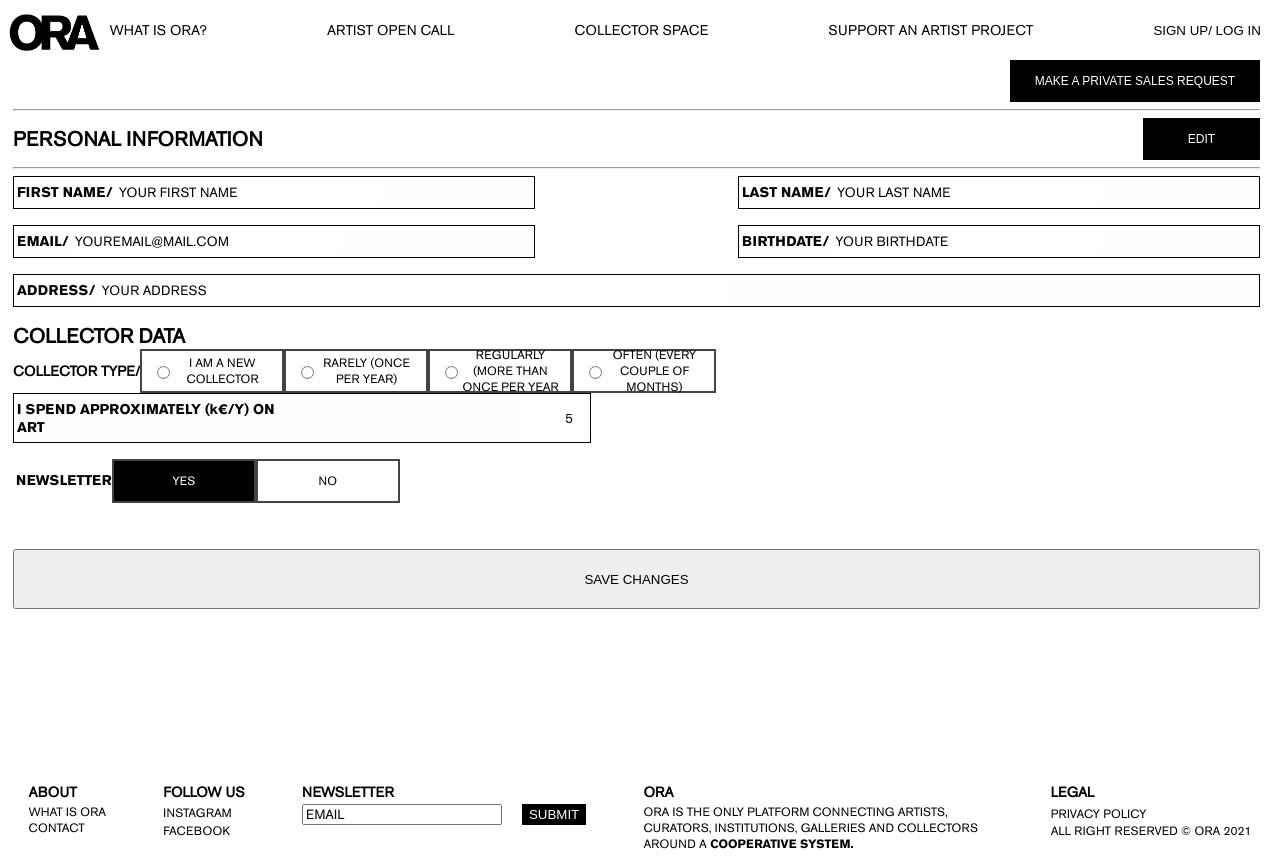
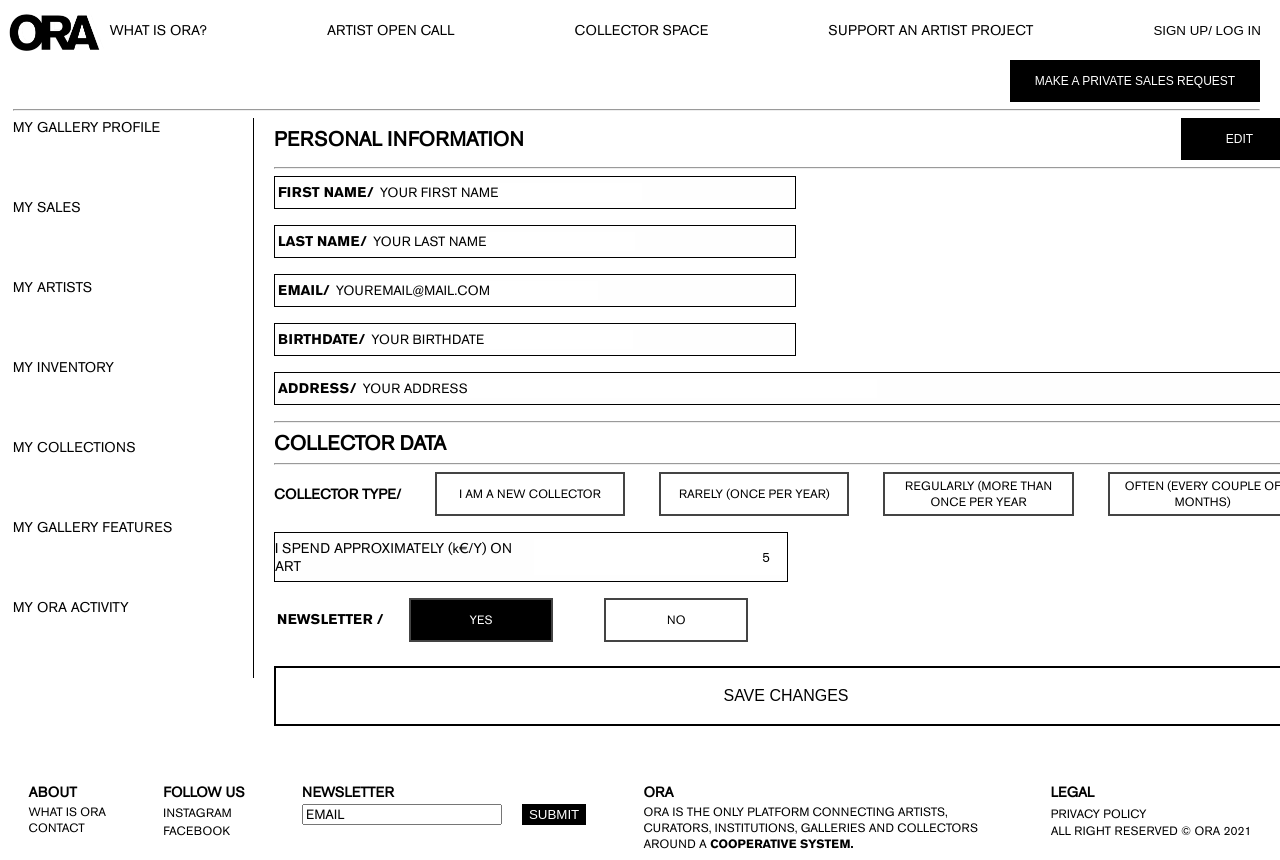
Before and after one commit to ORA-Arts/ora-prototype, a React (Create React App) app in the folder client/: page /collector/profile in a window 1280 px wide. Built offline with nearby package versions, Linux system fonts and the light colour scheme; no server answers.

Commit message:
status quo

```diff
--- a/client/src/components/CollectorProfile/CollectorProfile.css
+++ b/client/src/components/CollectorProfile/CollectorProfile.css
@@ -3,6 +3,19 @@
   margin-left:13px;
   margin-right: 20px;
 }
+
+#formContainer{
+  display: flex;
+  flex-direction: row;
+
+}
+
+#formContainerField {
+  width: auto;
+  margin-left: 20px;
+}
+
+
 
 .collectorHeader .btnPrivate {
   width: 250px;
@@ -25,14 +38,13 @@
   width: 100%;
   display: flex;
   justify-content: space-between;
-
 }
-
 
 .personalInformation h1{
   margin: 0;
   font-family: 'akzidenz-grotesk_proregular';
   font-size: 20px;
+  align-items: flex-end;
 }
 
 
@@ -61,20 +73,25 @@
 }
 
 .collectorType{
+  width: 80vw;;
   display: flex;
-  justify-content: space-evenly;
+  justify-content: space-between;
   align-items: center;
 }
 
 .budget {
   display: flex;
   justify-content: space-between;
-  width: 45vw;
+  width: 40vw;
+  margin-top: 2vh;
 }
 
 .budget input {
   text-align: end;
-  width: 5vw;
+}
+
+#budgetLabel {
+  padding: 0;
 }
 
 
@@ -88,7 +105,7 @@
   padding: 5px 10px;
   font-size: 12px;
   border: 2px solid #444;
-  width: 120px;
+  width: 13vw;
   height: 30px;
 }
 
@@ -99,7 +116,7 @@ input:-webkit-autofill:active {
     transition: background-color 5000s ease-in-out 0s;
 }
 
-.behaviourCheck input[type="radio"]:checked {
+.behaviourCheck input[type="radio"]:checked::after {
   background-color:black;
   color: white;
 }
@@ -112,3 +129,73 @@ input:-webkit-autofill:active {
   background-color:black;
   color: white;
 }
+
+.behaviourCheck input[type="radio"] {
+  opacity: 0;
+  position: fixed;
+  width: 0;
+}
+
+#newsBool input[type="radio"] {
+  opacity: 0;
+  position: fixed;
+  width: 0;
+}
+
+#newsBool label {
+  display: inline-flex;
+  justify-content: center;
+  align-items: center;
+  text-align:center;
+  background-color:white;
+  padding: 5px 10px;
+  font-size: 12px;
+  border: 2px solid #444;
+  width: 120px;
+  height: 30px;
+  margin: 0 2vw;
+}
+
+input:-webkit-autofill,
+input:-webkit-autofill:hover,
+input:-webkit-autofill:focus,
+input:-webkit-autofill:active {
+    transition: background-color 5000s ease-in-out 0s;
+}
+
+#newsBool input[type="radio"]:checked + label {
+  background-color:black;
+  color: white;
+}
+
+#newsBool input[type="radio"]:focus + label {
+  border: 2px solid black;
+}
+
+#newsBool label:hover {
+  background-color:black;
+  color: white;
+}
+
+#saveButton{
+  width: 100% !important;
+  height: 60px;
+}
+
+#saveButton {
+  width: 117px;
+  margin-top: 3vh;
+  color: black;
+  font-size: 16px;
+  font-weight: 400;
+  padding: 12px;
+  cursor: pointer;
+  background-color: white;
+  border: 2px solid black;
+  text-transform: uppercase;
+}
+
+#saveButton:hover {
+  color: white;
+  background-color: black;
+}
--- a/client/src/components/CollectorProfile/CollectorProfile.js
+++ b/client/src/components/CollectorProfile/CollectorProfile.js
@@ -1,6 +1,11 @@
 import React, { useState, useEffect } from "react";
 import "./CollectorProfile.css";
-import { fetchCollector, addNewCollector, editCollector } from "../../api/service";
+import {
+  fetchCollector,
+  addNewCollector,
+  editCollector,
+} from "../../api/service";
+import ProfileSideBar from "../ProfileSideBar/ProfileSideBar";
 
 const CollectorProfile = (props) => {
   const initialState = {
@@ -24,7 +29,6 @@ const CollectorProfile = (props) => {
     "Often (every couple of months)",
   ];
   const [checkedRel, setCheckedRel] = useState("");
-
 
   const onChange = (event) => {
     const { name, value } = event.target;
@@ -56,31 +60,28 @@ const CollectorProfile = (props) => {
     setIsEditMode(!isEditMode);
   };
 
-
-
   const submitHandler = async () => {
     const uploadData = new FormData();
     const dataCopy = data;
     dataCopy.newsletter = newsletter;
-  dataCopy.budget = Number(dataCopy.budget)
+    dataCopy.budget = Number(dataCopy.budget);
     for (let key in dataCopy) {
       uploadData.append(key, dataCopy[key]);
     }
     for (let value of uploadData.values()) {
-    console.log(value)
+      console.log(value);
     }
-
 
     let resData;
     if (isEditMode && isCollectorExist) {
       resData = await editCollector(uploadData);
     } else {
-    resData = await addNewCollector(uploadData)
+      resData = await addNewCollector(uploadData);
     }
     setData(resData);
     setIsEditMode(false);
     setIsCollectorExist(true);
-  props.changeCollectorName(resData.name)
+    props.changeCollectorName(resData.name);
   };
 
   useEffect(() => {
@@ -98,23 +99,21 @@ useEffect(() => {
     fetchData();
   }, []);
 
-
-
   return (
     <div className="indexWrap">
       <div id="collectorProfile">
         <div className="collectorHeader">
           <div className="collector-name">
             <h1>{data.firstName}</h1>
-            <button className="btnPrivate">
-              MAKE A PRIVATE SALES REQUEST
-            </button>
+            <button className="btnPrivate">MAKE A PRIVATE SALES REQUEST</button>
           </div>
         </div>
         <hr />
         <div id="formContainer">
+          <ProfileSideBar content="my-collector-profile" />
+          <div id="formContainerField">
             <div className="personalInformation">
-            <h1>PERSONAL INFORMATION</h1>
+              <h1 className="title-text" >PERSONAL INFORMATION</h1>
               <div className="btnContainer">
                 <button className="btn-edit" onClick={startEditing}>
                   Edit
@@ -142,7 +141,9 @@ useEffect(() => {
                 )}
               </div>
               <div className="input-container-half">
-              <span className="input-label input-lable-right">LAST NAME/ </span>
+                <span className="input-label input-lable-left">
+                  LAST NAME/{" "}
+                </span>
                 {isEditMode ? (
                   <input
                     type="text"
@@ -156,6 +157,8 @@ useEffect(() => {
                   <span>{data.lastName}</span>
                 )}
               </div>
+            </div>
+            <div className="input-block">
                 <div className="input-container-half">
                   {/* should not display even in edit */}
                   <span className="input-label input-lable-right">EMAIL/ </span>
@@ -174,7 +177,9 @@ useEffect(() => {
                 </div>
                 <div className="input-container-half">
                   {/* should not display even in edit */}
-              <span className="input-label input-lable-left">BIRTHDATE/ </span>
+                  <span className="input-label input-lable-left">
+                    BIRTHDATE/{" "}
+                  </span>
                   {isEditMode ? (
                     <input
                       type="string"
@@ -187,6 +192,7 @@ useEffect(() => {
                   ) : (
                     <span>{data.email}</span>
                   )}
+                </div>
               </div>
               <div className="input-container-full">
                 <span className="input-label">ADDRESS/ </span>
@@ -203,9 +209,11 @@ useEffect(() => {
                   <span>{data.address}</span>
                 )}
               </div>
+              <hr/>
               <div className="personalInformation">
                 <h1>COLLECTOR DATA</h1>
               </div>
+              <hr/>
               <div className="input-block">
                 <div className="collectorType">
                   <span className="inputLabel">COLLECTOR TYPE/ </span>
@@ -223,12 +231,13 @@ useEffect(() => {
                       </div>
                     ))
                   ) : (
-                  <span> {data.behaviour} </span>
+                    <span style={{alignSelf:"flex-start"}}> {data.behaviour} </span>
                   )}
                 </div>
+                <div>
                   <div className="input-container-half budget">
                     {/* should not display even in edit */}
-                <span className="input-label input-lable-left">
+                    <span id="bugetLabel">
                       I SPEND APPROXIMATELY (k€/Y) ON ART
                     </span>
                     {isEditMode ? (
@@ -241,13 +250,15 @@ useEffect(() => {
                         placeholder="5"
                       ></input>
                     ) : (
-                  <span>{data.email}</span>
+                      <span>{data.budget} k€ per year</span>
                     )}
                   </div>
-
                 </div>
-            <div id="selectTopic">
-                <span className="input-label">NEWSLETTER</span>
+              </div>
+              <div id="newsBool">
+                <span className="input-label">
+                  NEWSLETTER /
+                </span>
                 {isEditMode ? (
                   <>
                     <input
@@ -268,14 +279,19 @@ useEffect(() => {
                     <label htmlFor="no">NO</label>
                   </>
                 ) : newsletter ? (
-                  "YES"
+                  "   YES"
                 ) : (
-                  "NO"
+                  "   NO"
                 )}
               </div>
-            {isEditMode ?
-            <button className="btnSave save-change space-top" onClick={submitHandler}>SAVE CHANGES</button>
-            : null}
+              {isEditMode ? (
+                <button
+                  id="saveButton"
+                  onClick={submitHandler}
+                >
+                  SAVE CHANGES
+                </button>
+              ) : null}
             </div>
           </div>
         </div>
--- a/client/src/components/GalleryProfile/GalleryProfile.js
+++ b/client/src/components/GalleryProfile/GalleryProfile.js
@@ -55,11 +55,11 @@ class GalleryProfile extends React.Component {
                 <div className="input-block">
                   {/* replace input by real information later */}
                   <div className="input-container-half">
-                    <span className="input-label input-lable-right">First Name/ </span>
+                    <span className="input-label input-lable-right">FIRST NAME/ </span>
                     <input type="text" name="firstName" onChange={this.onChangeHandler} value={this.state.firstName} className="input-hidden" placeholder="Your First Name" role="textbox"></input>
                   </div>
                   <div className="input-container-half">
-                    <span className="input-label input-lable-right">Last Name/ </span>
+                    <span className="input-label input-lable-right">LAST NAME/ </span>
                     <input type="password" name="lastName" onChange={this.onChangeHandler} value={this.state.lastName} className="input-hidden" placeholder="Your Last Name"></input>
                   </div>
                   <div className="input-container-half">
--- a/client/src/components/LandingPages/ArtistOpen/ArtistOpen.css
+++ b/client/src/components/LandingPages/ArtistOpen/ArtistOpen.css
@@ -325,11 +325,13 @@ h1 {
 @media (max-width: 481px) {
   #getInTouch > button {
   align-self: center;
+  width: 240px;
   }
 }
 
 @media (max-width: 481px) {
 #postSelection {
-padding-bottom: 300px;
+padding-bottom: 850px;
+
 }
 }
--- a/client/src/components/LandingPages/WhatIsOra/WhatIsOra.css
+++ b/client/src/components/LandingPages/WhatIsOra/WhatIsOra.css
@@ -301,3 +301,10 @@ display: none;
   color: black;
   font-style: bold;
 }
+
+
+@media (max-width: 481px) {
+  #three {
+  padding-bottom: 400px;
+  }
+}
```
Lines whose indentation alone changed are shown as unchanged.
